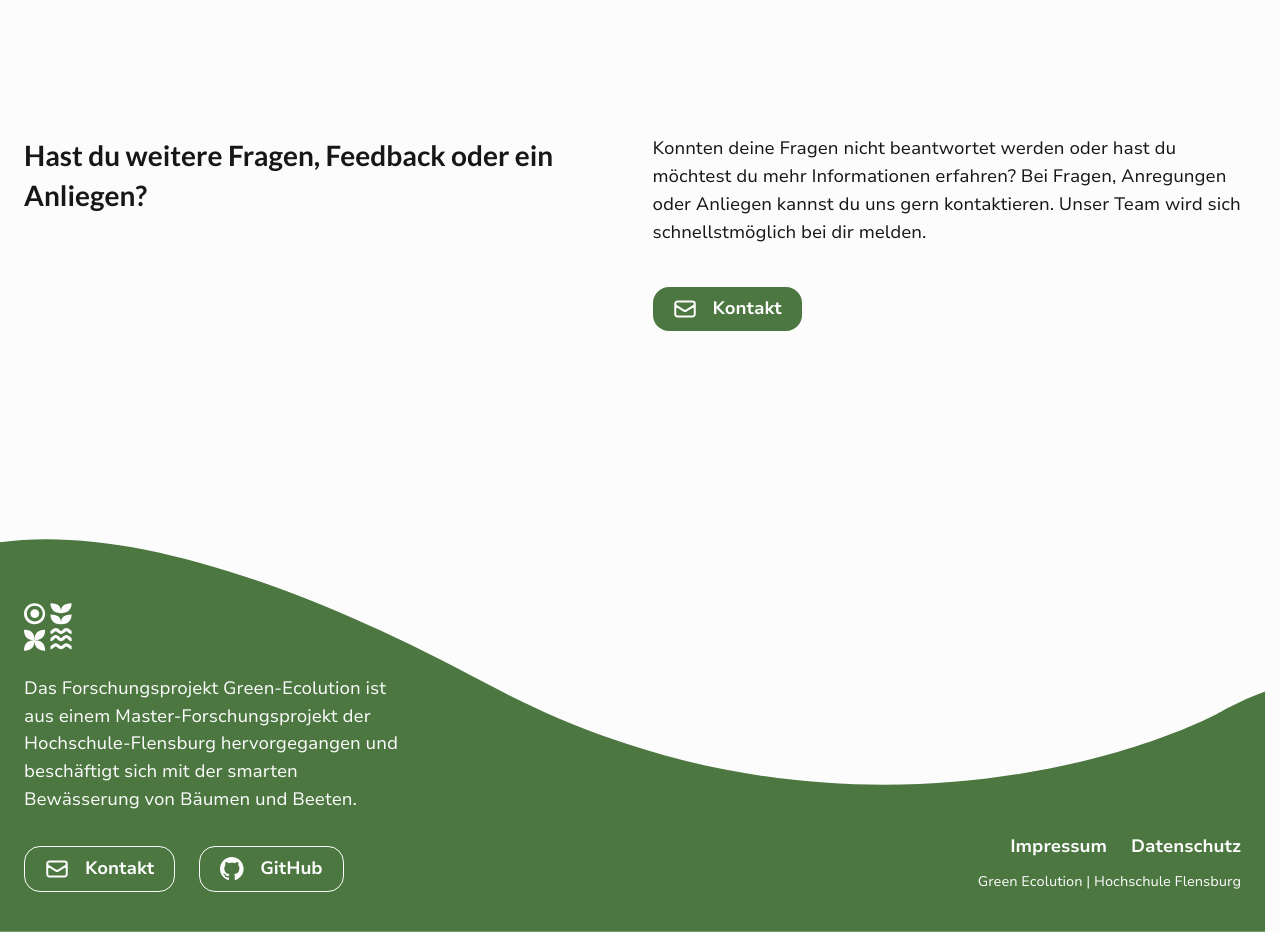
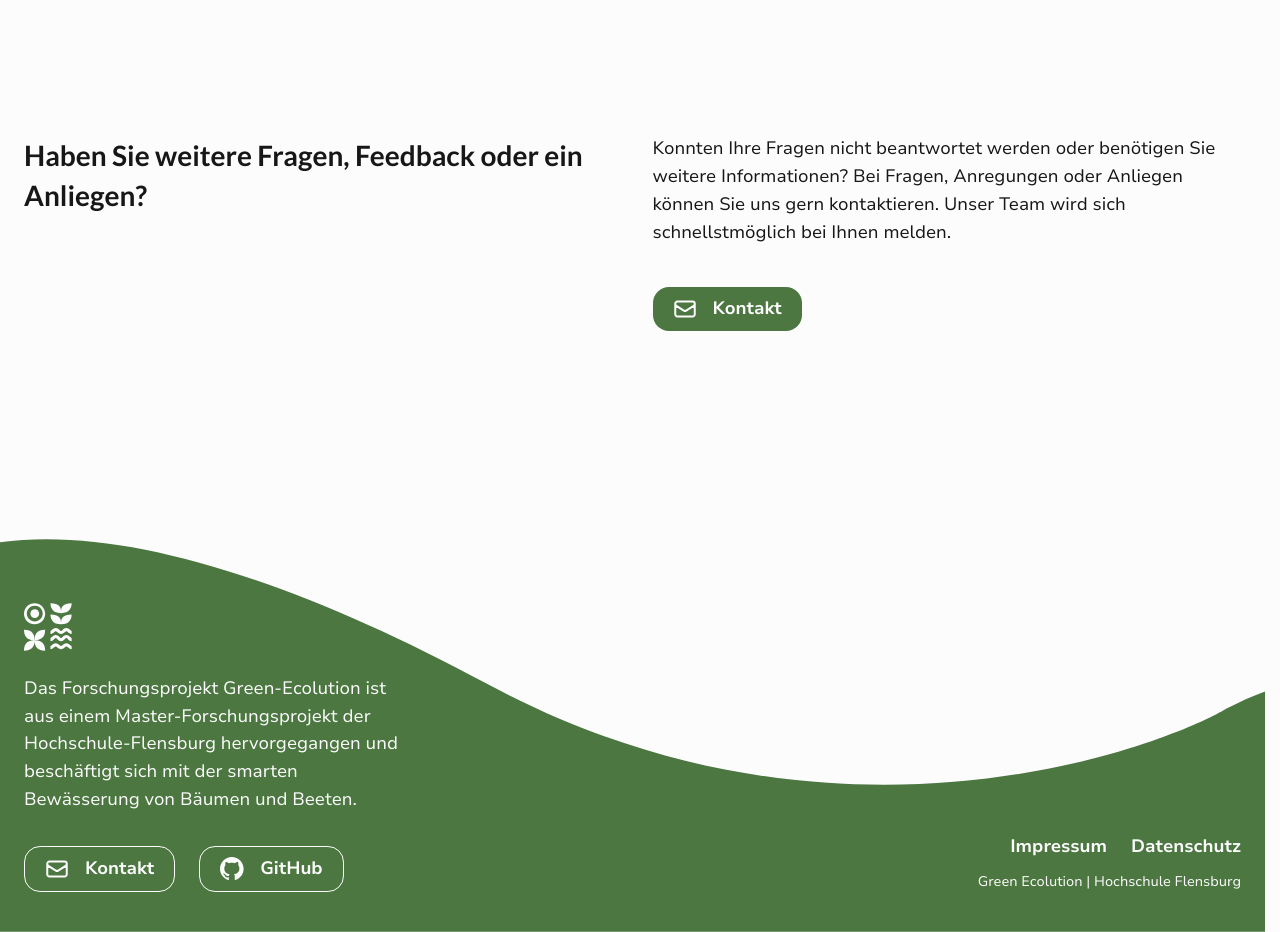
Before and after one commit to green-ecolution/project-website, a React (Vite) app: page /projekt in a window 1280 px wide. Shown: the part 2820-3752 px from the top of the page. Built offline with nearby package versions, Linux system fonts and the light colour scheme.

Commit message:
Changed Text in Contact.tsx

```diff
--- a/src/tsx/components/sections/Contact.tsx
+++ b/src/tsx/components/sections/Contact.tsx
@@ -6,27 +6,37 @@ interface ContactProps {
 
 const Contact: React.FC<ContactProps> = ({ spacingTop = true }) => {
     return (
-    <section className={`px-4 max-w-screen-lg mx-auto mb-28 md:grid md:grid-cols-2 md:gap-x-10 md:px-6 lg:mb-36 xl:max-w-screen-xl xl:mb-52
-        ${spacingTop ? 'mt-28 lg:mt-36 xl:mt-52' : '' }`}>
+        <section
+            className={`px-4 max-w-screen-lg mx-auto mb-28 md:grid md:grid-cols-2 md:gap-x-10 md:px-6 lg:mb-36 xl:max-w-screen-xl xl:mb-52
+        ${spacingTop ? "mt-28 lg:mt-36 xl:mt-52" : ""}`}
+        >
             <h2 className="font-lato font-bold text-2xl mb-6 lg:mb-10 lg:text-3xl">
-            Hast du weitere Fragen, Feedback oder ein Anliegen?
+                Haben Sie weitere Fragen, Feedback oder ein Anliegen?
             </h2>
             <article>
                 <p className="mb-6 lg:mb-10">
-                Konnten deine Fragen nicht beantwortet werden oder hast du möchtest du mehr Informationen erfahren?
-                Bei Fragen, Anregungen oder Anliegen kannst du uns gern kontaktieren.
-                Unser Team wird sich schnellstmöglich bei dir melden.
+                    Konnten Ihre Fragen nicht beantwortet werden oder benötigen
+                    Sie weitere Informationen? Bei Fragen, Anregungen oder
+                    Anliegen können Sie uns gern kontaktieren. Unser Team wird
+                    sich schnellstmöglich bei Ihnen melden.
                 </p>
 
-            <Button href="mailto:info@green-ecolution.de" ariaLabel="Kontaktiere uns gern per Mail" isDark>
+                <Button
+                    href="mailto:info@green-ecolution.de"
+                    ariaLabel="Kontaktieren Sie uns gerne per E-Mail"
+                    isDark
+                >
                     <img
                         src="/assets/svg/socials/mail.svg"
-                    className="w-6 h-6" alt="" loading="lazy"/>
+                        className="w-6 h-6"
+                        alt=""
+                        loading="lazy"
+                    />
                     <span>Kontakt</span>
                 </Button>
             </article>
         </section>
     );
-}
+};
 
 export default Contact;
```
Lines whose indentation alone changed are shown as unchanged.
